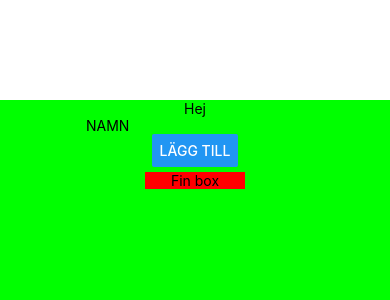
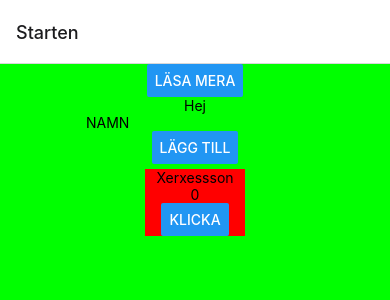
Before and after one commit to billmartensson/pia12vecka3, a React Native app: screen /Starten in a window 390 px wide. Shown: the top 300 px of the page. Built offline with nearby package versions, Linux system fonts and the light colour scheme.

Commit message:
navigering

```diff
--- a/App.js
+++ b/App.js
@@ -2,43 +2,25 @@ import { StatusBar } from 'expo-status-bar';
 import { Button, FlatList, StyleSheet, Text, TextInput, View } from 'react-native';
 import Fancybox from './Fancybox';
 import { useState } from 'react';
+import Readmore from './Readmore';
+import { createNativeStackNavigator } from '@react-navigation/native-stack';
+import { NavigationContainer } from '@react-navigation/native';
+import Welcome from './Welcome';
 
 export default function App() {
 
-  const [addname, onAddname] = useState("NAMN");
-
-  const [people, setPeople] = useState([{key: 'Xerxes', lastname: "Xerxessson"}]);
+  const Stack = createNativeStackNavigator();
 
   return (
-    <View style={styles.container}>
-      <Text>Hej</Text>
 
-      <TextInput onChange={onAddname} value={addname} />
+    <NavigationContainer>
+      <Stack.Navigator>
+        <Stack.Screen name='Starten' component={Welcome} />
 
-      <Button title='Lägg till' onPress={() => {
-        var oldpeople = people;
-        oldpeople.push({key: addname, lastname: addname});
-        setPeople(oldpeople);
-      }} />
+        <Stack.Screen name='Läsmer' component={Readmore} />
 
-      <FlatList
-        data={people}
-        renderItem={({item}) => <Fancybox />}
-      />
+      </Stack.Navigator>
+    </NavigationContainer>
 
-
-
-      <StatusBar style="auto" />
-    </View>
   );
 }
-
-const styles = StyleSheet.create({
-  container: {
-    flex: 1,
-    backgroundColor: '#00ff00',
-    alignItems: 'center',
-    justifyContent: 'center',
-    marginTop: 100
-  },
-});
--- a/Fancybox.js
+++ b/Fancybox.js
@@ -1,11 +1,21 @@
 import { StatusBar } from 'expo-status-bar';
-import { FlatList, StyleSheet, Text, View } from 'react-native';
+import { useState } from 'react';
+import { Button, FlatList, StyleSheet, Text, View } from 'react-native';
 
-export default function Fancybox() {
+export default function Fancybox(props) {
+
+    const [siffran, setSiffran] = useState(0);
 
   return (
     <View style={fancystyles.redbox}>
-      <Text>Fin box</Text>
+      <Text>{props.name.lastname}</Text>
+
+      <Text>{siffran}</Text>
+
+      <Button title="Klicka" onPress={() => {
+        setSiffran(siffran + 1);
+      }} />
+
     </View>
   );
 }
--- /dev/null
+++ b/Readmore.js
@@ -0,0 +1,21 @@
+import { StatusBar } from 'expo-status-bar';
+import { useState } from 'react';
+import { Button, FlatList, StyleSheet, Text, View } from 'react-native';
+
+export default function Readmore({navigation, route}) {
+
+    const [readnumber, setReadnumber] = useState(0);
+
+  return (
+    <View>
+      <Text>READ MORE {route.params.fruit} </Text>
+
+      <Text>{readnumber}</Text>
+
+      <Button title='PLUS' onPress={() => {
+        setReadnumber(readnumber + 1);
+      }} />
+
+    </View>
+  );
+}
--- /dev/null
+++ b/Welcome.js
@@ -0,0 +1,57 @@
+import { StatusBar } from 'expo-status-bar';
+import { Button, FlatList, StyleSheet, Text, TextInput, View } from 'react-native';
+import Fancybox from './Fancybox';
+import { useState } from 'react';
+import Readmore from './Readmore';
+
+export default function Welcome({navigation}) {
+
+  const [addname, onAddname] = useState("NAMN");
+
+  const [people, setPeople] = useState([{key: 'Xerxes', lastname: "Xerxessson"}]);
+
+  const [showReadmore, setShowReadmore] = useState(true);
+
+  function letsAddPerson() {
+    if(addname != "") {
+      const newlist = people.concat({key: addname, lastname: addname});
+      setPeople(newlist);
+    }
+  }
+
+  return (
+    <View style={styles.container}>
+
+        <Button title='Läsa mera' onPress={() => {
+            navigation.navigate("Läsmer", {fruit: "Papaya"});
+        }} />
+
+        <Text>Hej</Text>
+
+      <TextInput onChangeText={onAddname} value={addname} />
+
+      <Button title='Lägg till' onPress={() => {
+        letsAddPerson();
+      }} />
+
+      <FlatList
+        data={people}
+        renderItem={({item}) => <Fancybox name={item} />}
+      />
+
+
+
+      <StatusBar style="auto" />
+    </View>
+  );
+}
+
+const styles = StyleSheet.create({
+  container: {
+    flex: 1,
+    backgroundColor: '#00ff00',
+    alignItems: 'center',
+    justifyContent: 'center',
+    marginTop: 0
+  },
+});
```
Also changed, not shown: package.json (+6 -2 lines), 1 other file (tests, documents, lock files or other folders).
